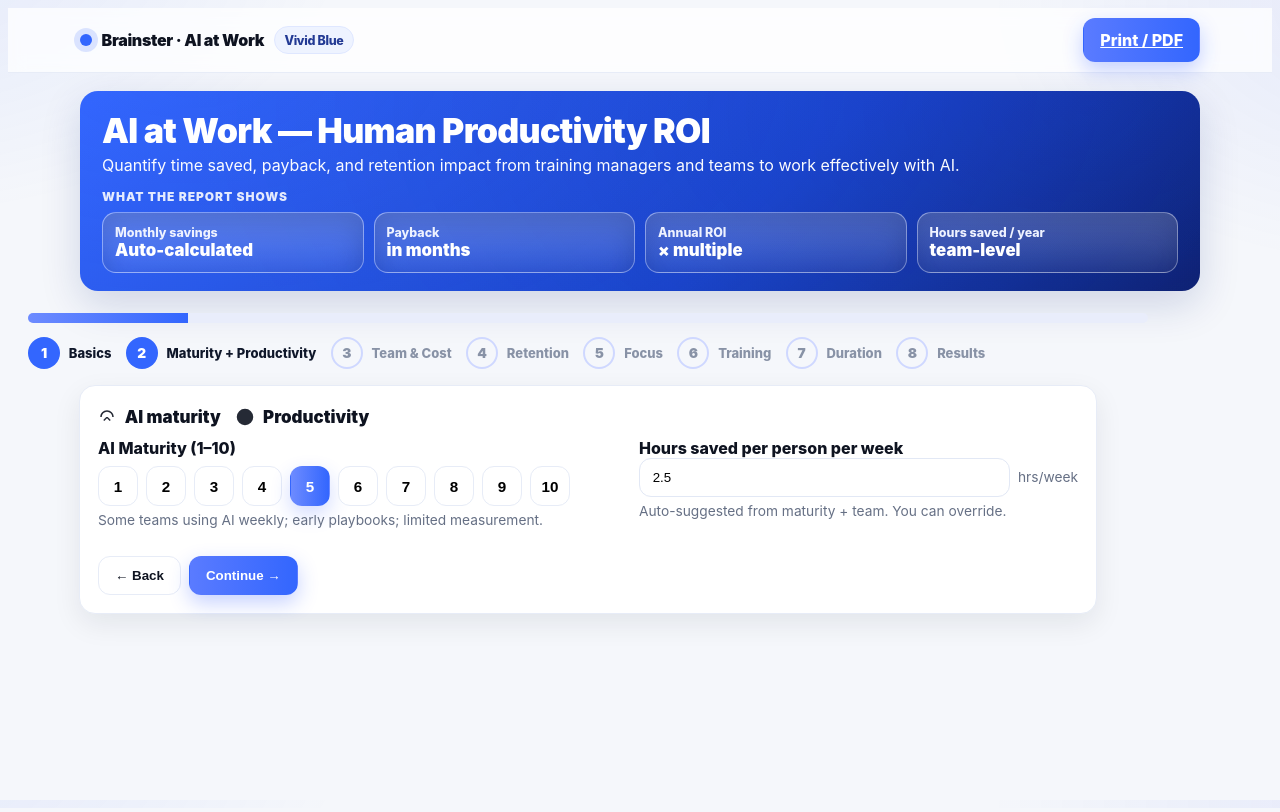
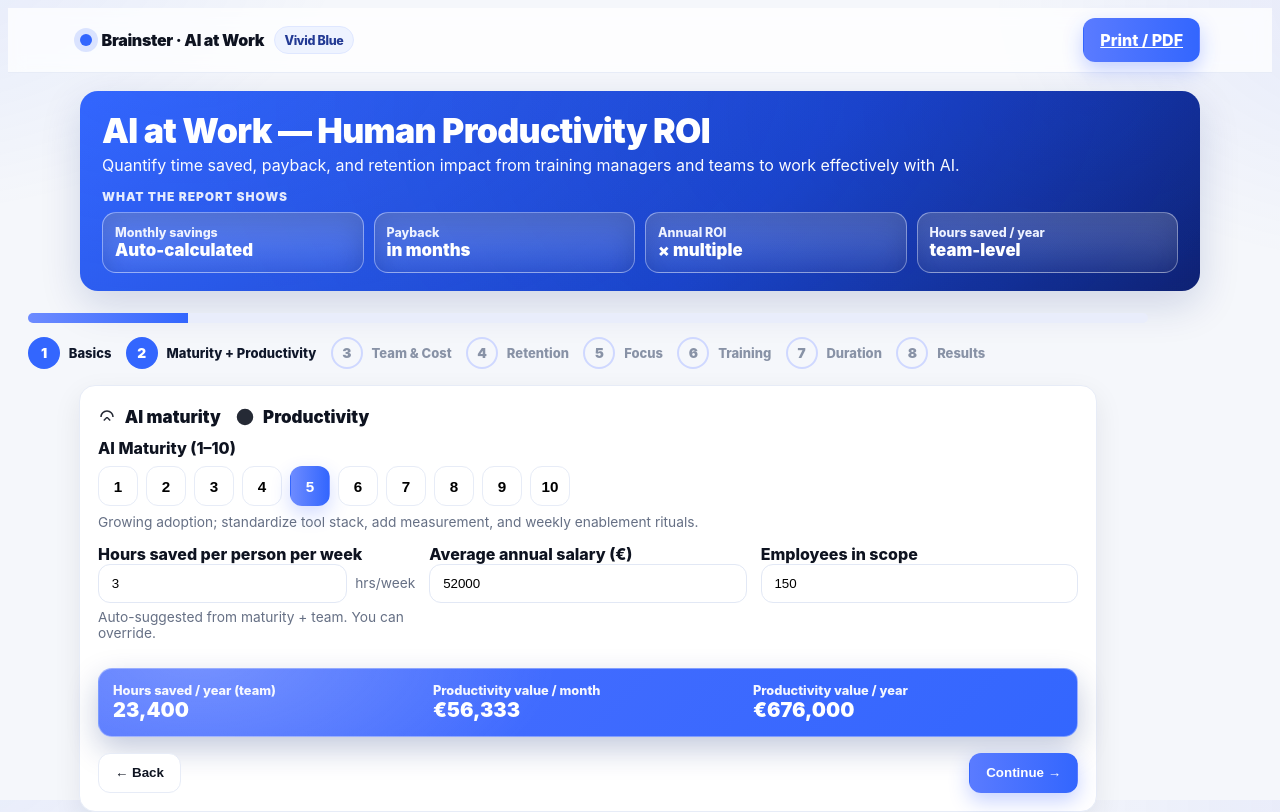
Before and after one commit to powerstephen/brainster-human-ai-roi, a Next.js app: page / in a window 1280 px wide. Both pictures are taken after a click on the button "Continue →". Built offline with nearby package versions, Linux system fonts and the light colour scheme.

Commit message:
Update RoiCalculator.tsx

```diff
--- a/components/RoiCalculator.tsx
+++ b/components/RoiCalculator.tsx
@@ -44,23 +44,27 @@ const TEAMS: { label: string; value: Team }[] = [
   { label: 'Product', value: 'product' },
 ];
 
-function suggestHours(team: Team, maturityScore: number): number {
-  const base = teamPresets(team).hours;
-  let m = 1.0;
-  if (maturityScore <= 3) m = 1.25;
-  else if (maturityScore <= 6) m = 1.0;
-  else if (maturityScore <= 8) m = 0.75;
-  else m = 0.55;
-  return Math.max(0, Math.round((base * m) * 2) / 2);
+/** Map maturity 1..10 → hours/week (1 ≈ 5h, 10 ≈ 1h), slight team adjustment */
+function suggestedHoursFromMaturity(team: Team, score: number): number {
+  // Linear 1→5h, 10→1h
+  const base = 5 - ((Math.max(1, Math.min(10, score)) - 1) * (4 / 9)); // 5..1
+  // small team factor (support more repetitive → +0.5h; product more deep work → -0.5h)
+  const teamAdj =
+    team === 'support' ? 0.5 :
+    team === 'product' ? -0.5 :
+    0;
+  const hrs = Math.max(0.5, base + teamAdj);
+  // round to 0.5
+  return Math.round(hrs * 2) / 2;
 }
 
-function maturitySummary(score: number): string {
+function maturityDetail(score: number): string {
   const v = Math.round(score);
-  if (v <= 2) return 'Little or no employees using AI for tasks; no guidance or policy.';
-  if (v <= 4) return 'A few individuals experiment; ad-hoc wins; no shared prompts.';
-  if (v <= 6) return 'Some teams using AI weekly; early playbooks; limited measurement.';
-  if (v <= 8) return 'AI embedded in key workflows; prompt libraries; KPIs tracked monthly.';
-  return 'AI fully embedded across workflows; champions network; ROI reviewed quarterly.';
+  if (v <= 2) return 'Early stage: ad-hoc experimentation; big wins from prompt basics and workflow mapping.';
+  if (v <= 4) return 'Isolated champions; introduce templates, shared prompt library, and QA gates.';
+  if (v <= 6) return 'Growing adoption; standardize tool stack, add measurement, and weekly enablement rituals.';
+  if (v <= 8) return 'Operationalized; embed AI in SOPs, connect to data sources, track KPIs monthly.';
+  return 'Best-in-class; scale champions network, role-specific playbooks, quarterly ROI reviews.';
 }
 
 export function RoiCalculator() {
@@ -91,14 +95,17 @@ export function RoiCalculator() {
   const [trainingPerEmployee, setTrainingPerEmployee] = useState<number>(850);
   const [durationMonths, setDurationMonths] = useState<number>(3);
 
+  // adjust derived defaults on team/maturity changes
   useEffect(() => {
-    if (!userTouchedHours.current) setHoursSavedPerWeek(suggestHours(team, maturityScore));
+    if (!userTouchedHours.current) {
+      setHoursSavedPerWeek(suggestedHoursFromMaturity(team, maturityScore));
+    }
     setBaselineTurnoverPct(teamPresets(team).baselineTurnoverPct);
   }, [team]);
 
   useEffect(() => {
     if (!userTouchedHours.current) {
-      setHoursSavedPerWeek(suggestHours(team, maturityScore));
+      setHoursSavedPerWeek(suggestedHoursFromMaturity(team, maturityScore));
     }
   }, [maturityScore, team]);
 
@@ -129,6 +136,7 @@ export function RoiCalculator() {
       maximumFractionDigits: 0,
     }).format(n);
 
+  // Stepper (unchanged)
   const Stepper = () => {
     const labels = [
       'Basics',
@@ -202,10 +210,11 @@ export function RoiCalculator() {
     }
   };
 
+  /** Roomy maturity scale on its own line */
   const MaturityScale = () => (
     <div>
       <label className="label">AI Maturity (1–10)</label>
-      <div className="maturity-scale">
+      <div className="maturity-scale" role="group" aria-label="AI maturity scale">
         {Array.from({ length: 10 }).map((_, i) => {
           const val = i + 1;
           const active = val === maturityScore;
@@ -216,15 +225,20 @@ export function RoiCalculator() {
               className={`n ${active ? 'active' : ''}`}
               onClick={() => setMaturityScore(val)}
               aria-label={`Maturity ${val}`}
+              title={`Maturity ${val}`}
             >
               {val}
             </button>
           );
         })}
       </div>
-      <p className="help" style={{ marginTop: 6 }}>{maturitySummary(maturityScore)}</p>
+      <p className="help" style={{ marginTop: 8 }}>{maturityDetail(maturityScore)}</p>
     </div>
   );
+
+  // quick productivity figures for blue box
+  const monthlyProd = (res.productivityAnnual || 0) / 12;
+  const annualProd = res.productivityAnnual || 0;
 
   return (
     <div className="section container">
@@ -239,7 +253,7 @@ export function RoiCalculator() {
           <div
             style={{
               display: 'grid',
-              gap: 12,
+              gap: 14,
               gridTemplateColumns: 'repeat(auto-fit,minmax(260px,1fr))',
             }}
           >
@@ -262,7 +276,7 @@ export function RoiCalculator() {
             </div>
             <CurrencySelect value={currency} onChange={setCurrency} />
           </div>
-          <div style={{ display: 'flex', gap: 8, marginTop: 14 }}>
+          <div style={{ display: 'flex', gap: 8, marginTop: 14, justifyContent:'flex-end' }}>
             <button className="btn btn-primary" onClick={() => setStep(2)}>
               Continue →
             </button>
@@ -270,17 +284,20 @@ export function RoiCalculator() {
         </div>
       )}
 
-      {/* 2 MATURITY + PRODUCTIVITY (merged) */}
+      {/* 2 MATURITY + PRODUCTIVITY (merged, with blue highlight) */}
       {step === 2 && (
         <div className="card">
           <h3>
             <IconGauge /> AI maturity &nbsp; <IconClock /> Productivity
           </h3>
-          <div style={{display:'grid', gap:14, gridTemplateColumns:'1.2fr 1fr'}}>
-            <div>
+
+          {/* Maturity on its own full row */}
+          <div style={{marginBottom:12}}>
             <MaturityScale />
           </div>
-            <div>
+
+          {/* Separate row for hours input so it doesn't feel cramped */}
+          <div style={{display:'grid', gap:14, gridTemplateColumns:'repeat(auto-fit,minmax(260px,1fr))'}}>
             <NumberField
               label="Hours saved per person per week"
               value={hoursSavedPerWeek}
@@ -290,9 +307,39 @@ export function RoiCalculator() {
               suffix="hrs/week"
               hint="Auto-suggested from maturity + team. You can override."
             />
+            <NumberField
+              label={`Average annual salary (${S})`}
+              value={avgSalary}
+              onChange={setAvgSalary}
+              step={1000}
+            />
+            <NumberField
+              label="Employees in scope"
+              value={employees}
+              onChange={setEmployees}
+              min={1}
+            />
+          </div>
+
+          {/* Blue highlight box with big numbers */}
+          <div className="highlight">
+            <div className="row">
+              <div className="item">
+                <div className="t">Hours saved / year (team)</div>
+                <div className="v">{Math.round(res.hoursTotalYear).toLocaleString()}</div>
+              </div>
+              <div className="item">
+                <div className="t">Productivity value / month</div>
+                <div className="v">{money(monthlyProd)}</div>
+              </div>
+              <div className="item">
+                <div className="t">Productivity value / year</div>
+                <div className="v">{money(annualProd)}</div>
               </div>
             </div>
-          <div style={{ display: 'flex', gap: 8, marginTop: 14 }}>
+          </div>
+
+          <div style={{ display: 'flex', gap: 8, marginTop: 16, justifyContent:'space-between' }}>
             <button className="btn btn-ghost" onClick={() => setStep(1)}>
               ← Back
             </button>
@@ -303,12 +350,15 @@ export function RoiCalculator() {
         </div>
       )}
 
-      {/* 3 TEAM & COST */}
+      {/* 3 TEAM & COST (kept for flow; now lighter since moved some fields up) */}
       {step === 3 && (
         <div className="card">
           <h3>
-            <IconMoney /> Team size & cost
+            <IconMoney /> Team & Cost (optional adjustments)
           </h3>
+          <p className="help" style={{marginTop:0}}>
+            You’ve already set team size and salary above. Adjust here if needed.
+          </p>
           <div
             style={{
               display: 'grid',
@@ -329,10 +379,7 @@ export function RoiCalculator() {
               step={1000}
             />
           </div>
-          <p className="help" style={{ marginTop: 8 }}>
-            If multiple teams, use weighted averages.
-          </p>
-          <div style={{ display: 'flex', gap: 8, marginTop: 14 }}>
+          <div style={{ display: 'flex', gap: 8, marginTop: 14, justifyContent:'space-between' }}>
             <button className="btn btn-ghost" onClick={() => setStep(2)}>
               ← Back
             </button>
@@ -378,7 +425,7 @@ export function RoiCalculator() {
               hint="Common rule: ~50% of salary (recruiting, onboarding, lost productivity)."
             />
           </div>
-          <div style={{ display: 'flex', gap: 8, marginTop: 14 }}>
+          <div style={{ display: 'flex', gap: 8, marginTop: 14, justifyContent:'space-between' }}>
             <button className="btn btn-ghost" onClick={() => setStep(3)}>
               ← Back
             </button>
@@ -404,7 +451,7 @@ export function RoiCalculator() {
           <p className="help" style={{ marginTop: 6 }}>
             We’ll tailor the summary and next steps to these priorities.
           </p>
-          <div style={{ display: 'flex', gap: 8, marginTop: 14 }}>
+          <div style={{ display: 'flex', gap: 8, marginTop: 14, justifyContent:'space-between' }}>
             <button className="btn btn-ghost" onClick={() => setStep(4)}>
               ← Back
             </button>
@@ -434,8 +481,15 @@ export function RoiCalculator() {
               onChange={setTrainingPerEmployee}
               step={25}
             />
+            <NumberField
+              label="Program duration (months)"
+              value={durationMonths}
+              onChange={setDurationMonths}
+              min={1}
+              step={1}
+            />
           </div>
-          <div style={{ display: 'flex', gap: 8, marginTop: 14 }}>
+          <div style={{ display: 'flex', gap: 8, marginTop: 14, justifyContent:'space-between' }}>
             <button className="btn btn-ghost" onClick={() => setStep(5)}>
               ← Back
             </button>
@@ -446,32 +500,8 @@ export function RoiCalculator() {
         </div>
       )}
 
-      {/* 7 DURATION */}
+      {/* 7 RESULTS */}
       {step === 7 && (
-        <div className="card">
-          <h3>
-            <IconClock /> Duration
-          </h3>
-          <NumberField
-            label="Program duration (months)"
-            value={durationMonths}
-            onChange={setDurationMonths}
-            min={1}
-            step={1}
-          />
-          <div style={{ display: 'flex', gap: 8, marginTop: 14 }}>
-            <button className="btn btn-ghost" onClick={() => setStep(6)}>
-              ← Back
-            </button>
-            <button className="btn btn-primary" onClick={() => setStep(8)}>
-              Calculate →
-            </button>
-          </div>
-        </div>
-      )}
-
-      {/* 8 RESULTS */}
-      {step === 8 && (
         <div className="card">
           <h3>Results</h3>
           <div className="kpi-grid">
@@ -511,10 +541,11 @@ export function RoiCalculator() {
 
           <NextSteps pains={pains} />
 
-          <div style={{ display: 'flex', gap: 8, marginTop: 16, flexWrap: 'wrap' }}>
+          <div style={{ display: 'flex', gap: 8, marginTop: 16, flexWrap: 'wrap', justifyContent:'space-between' }}>
             <button className="btn btn-primary" onClick={openPrintView}>
               Open Print View / PDF
             </button>
+            <div style={{display:'flex',gap:8,flexWrap:'wrap'}}>
               <button className="btn btn-light" onClick={downloadCSV}>
                 Download CSV
               </button>
@@ -526,6 +557,7 @@ export function RoiCalculator() {
               </button>
             </div>
           </div>
+        </div>
       )}
     </div>
   );
```
Lines whose indentation alone changed are shown as unchanged.
